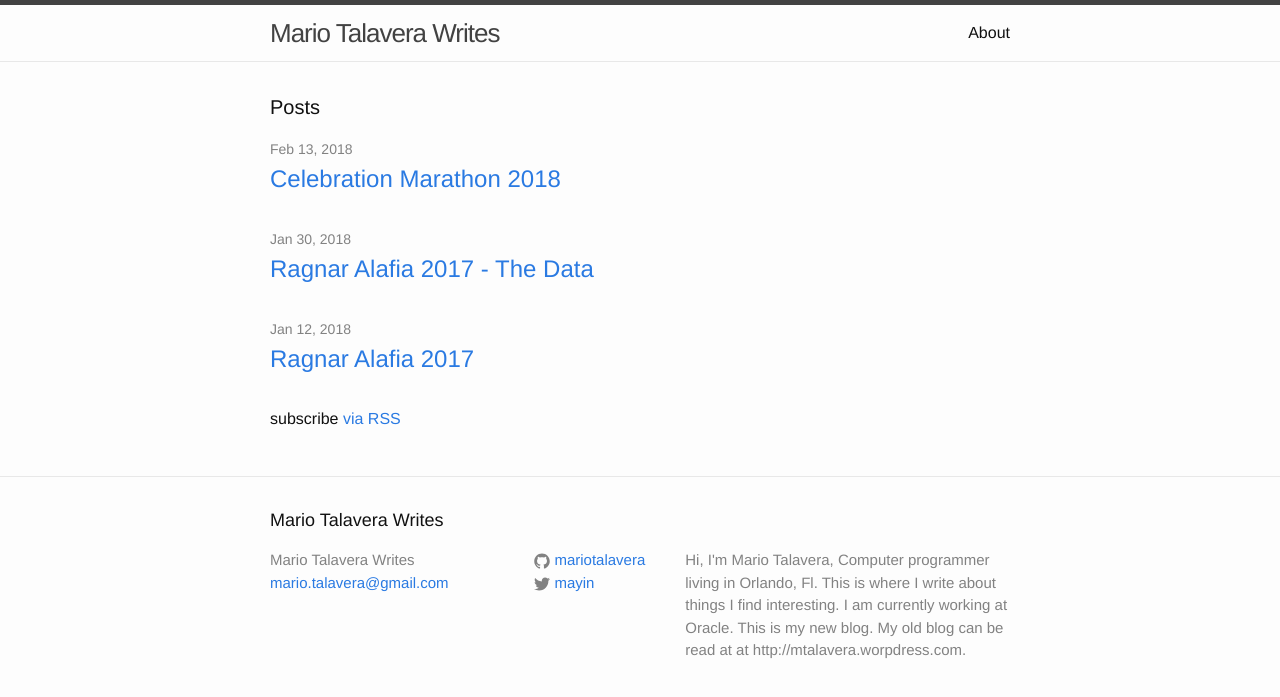
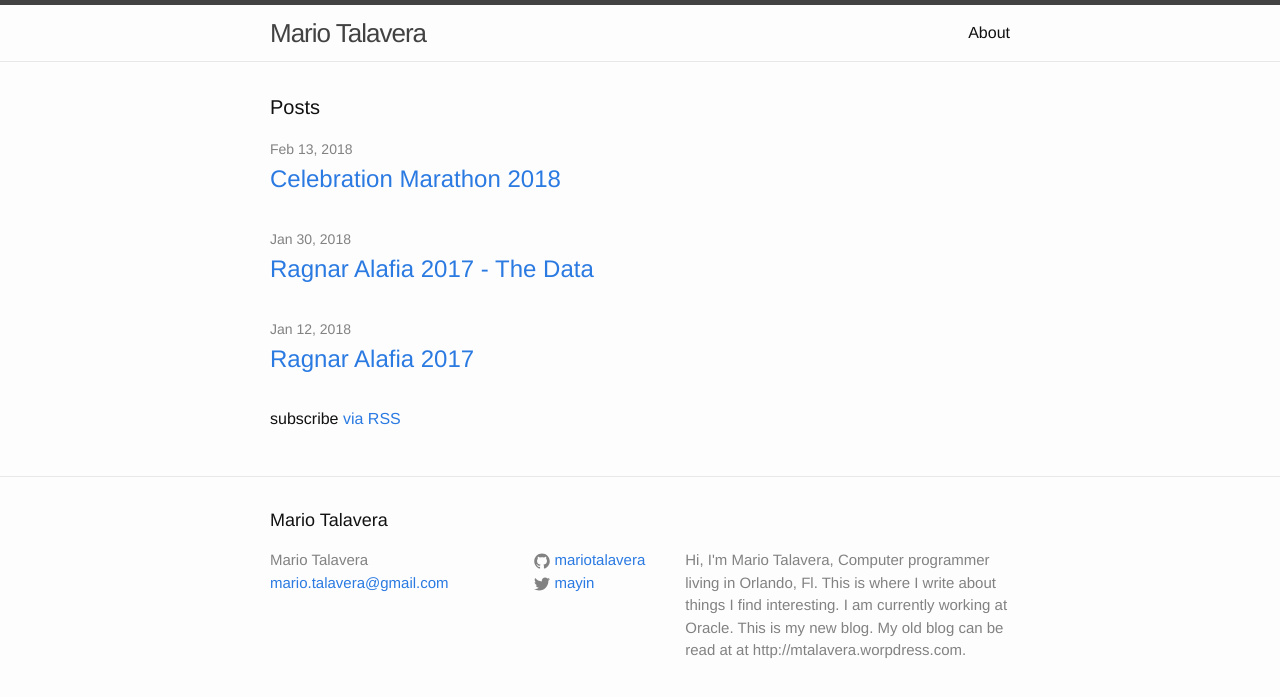
Before and after one commit to mariotalavera/mariotalavera.com, a Jekyll site: the page built from index.html, in a window 1280 px wide. Shown: the top 697 px of the page. Built offline with Jekyll 4.4.1, drawn with Linux system fonts in a browser that asks for light colours; nearby versions of some CDN libraries; comment, search, counter and statistics services are not loaded.

Commit message:
Update _config.yml

```diff
--- a/_config.yml
+++ b/_config.yml
@@ -6,7 +6,7 @@
 # 'jekyll serve'. If you change this file, please restart the server process.
 
 # Site settings
-title: Mario Talavera Writes
+title: Mario Talavera
 email: mario.talavera@gmail.com
 description:  # this means to ignore newlines until "baseurl:"
   Hi, I'm Mario Talavera, Computer programmer living in Orlando, Fl.  This is where I write about things I find interesting.  I am currently working at Oracle.
```
